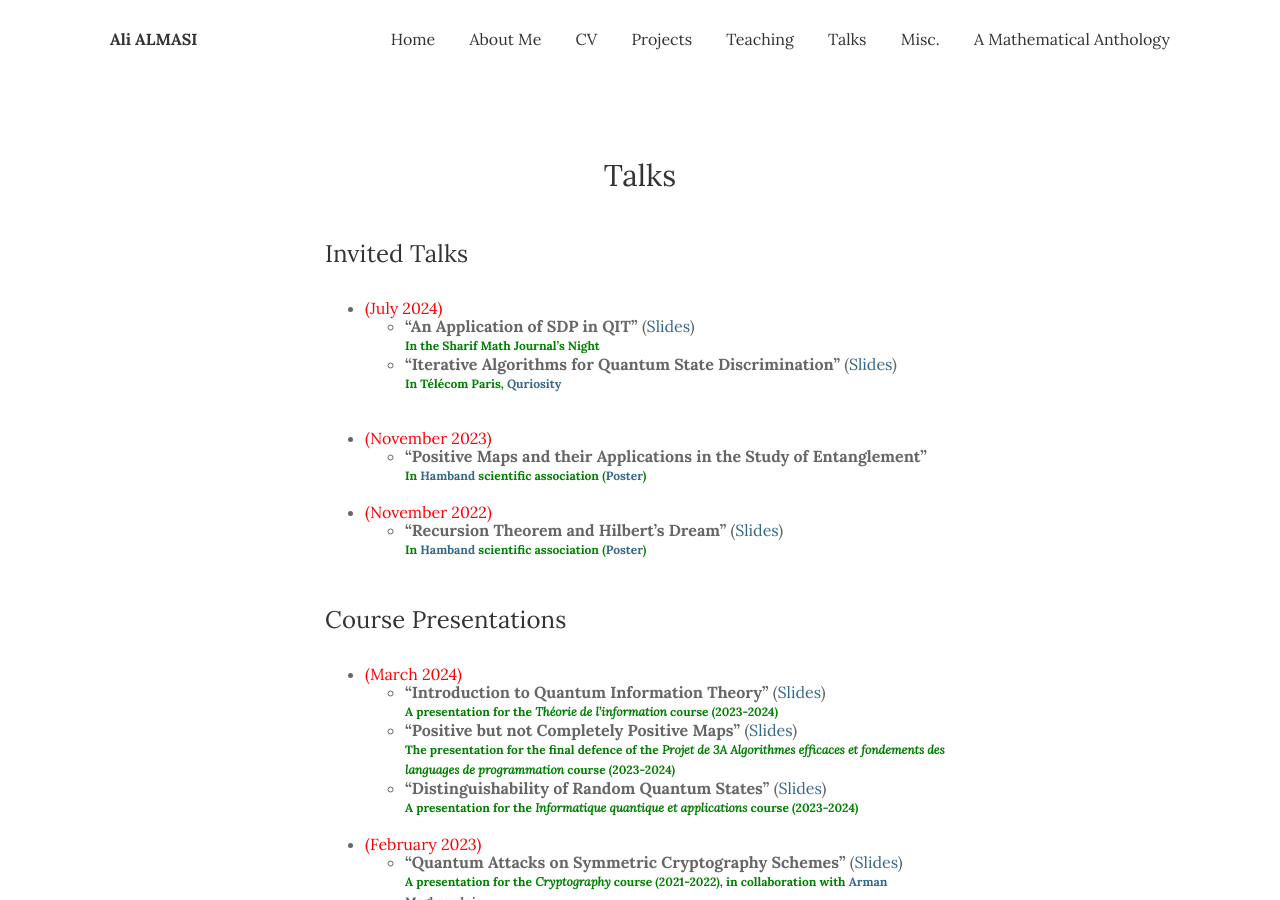
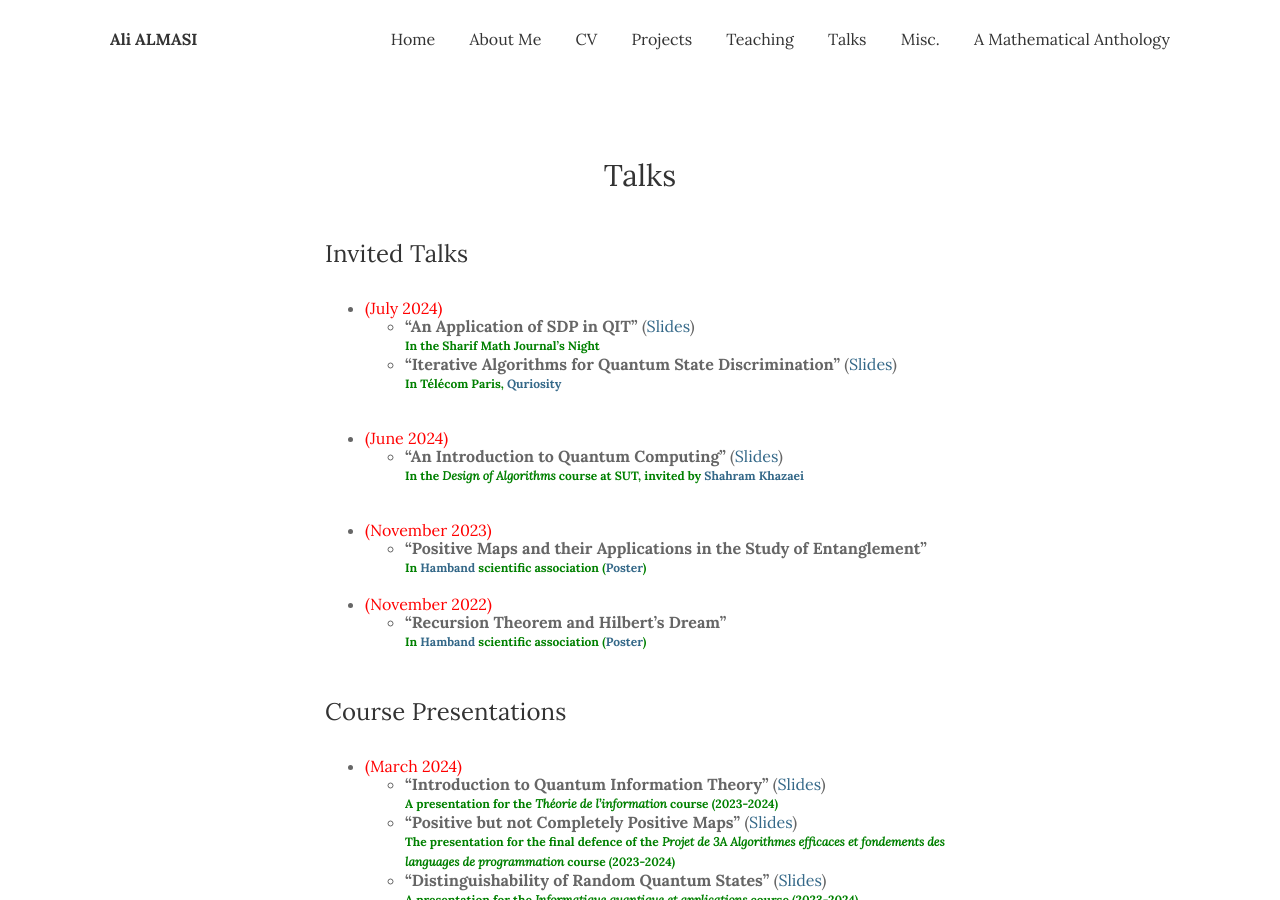
Before and after one commit to ali-almasi/ali-almasi.github.io, a Jekyll site: the page built from _pages/5_talks.md, in a window 1280 px wide and 900 px high. Built offline with Jekyll 4.4.1, drawn with Linux system fonts in a browser that asks for light colours.

Commit message:
Update 5_talks.md

```diff
--- a/_pages/5_talks.md
+++ b/_pages/5_talks.md
@@ -13,13 +13,18 @@ image:
       <span style="color:green;font-weight:700;font-size:12px">
     In Télécom Paris, [Quriosity](https://quriosity.telecom-paris.fr/)</span>
 <br/><br/>
+-  <span style="color:red">(June 2024)</span>\
+    -   **"An Introduction to Quantum Computing"** ([Slides](/assets/talks_materials/Nature_is_not_classical.pdf))\
+      <span style="color:green;font-weight:700;font-size:12px">
+    In the _Design of Algorithms_ course at SUT, invited by [Shahram Khazaei](https://sharif.ir/~shahram.khazaei/home.html)</span>
+<br/><br/>
 -  <span style="color:red">(November 2023)</span>\
     -   **"Positive Maps and their Applications in the Study of Entanglement"**\
       <span style="color:green;font-weight:700;font-size:12px">
     In [Hamband](https://hamband.math.sharif.edu/wiki/%D8%AF%D8%A7%D9%86%D8%B4%D9%86%D8%A7%D9%85%D9%87) scientific association ([Poster](/assets/talks_materials/Posters/Positive_maps_and_entanglement.jpg))</span>
 <br/><br/>
  -  <span style="color:red">(November 2022)</span>\
-    -   **"Recursion Theorem and Hilbert's Dream"** ([Slides](/assets/talks_materials/Intro_QIT/Intro_to_QIT.pdf))\
+    -   **"Recursion Theorem and Hilbert's Dream"**\
       <span style="color:green;font-weight:700;font-size:12px">
     In [Hamband](https://hamband.math.sharif.edu/wiki/%D8%AF%D8%A7%D9%86%D8%B4%D9%86%D8%A7%D9%85%D9%87) scientific association ([Poster](/assets/talks_materials/Posters/Recursion.jpg))</span>
 
```
